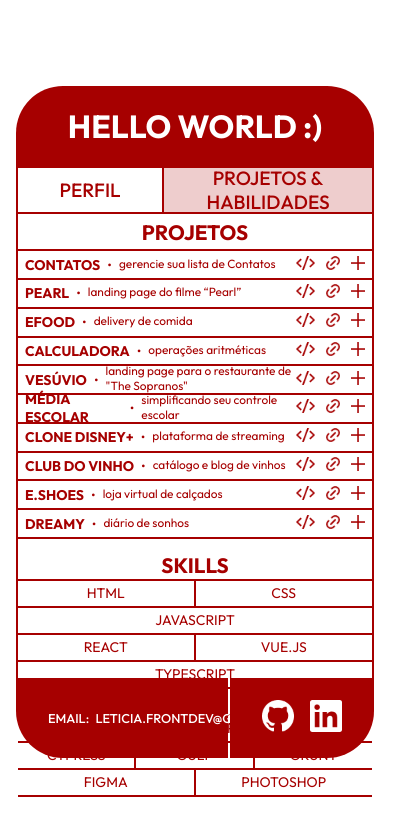
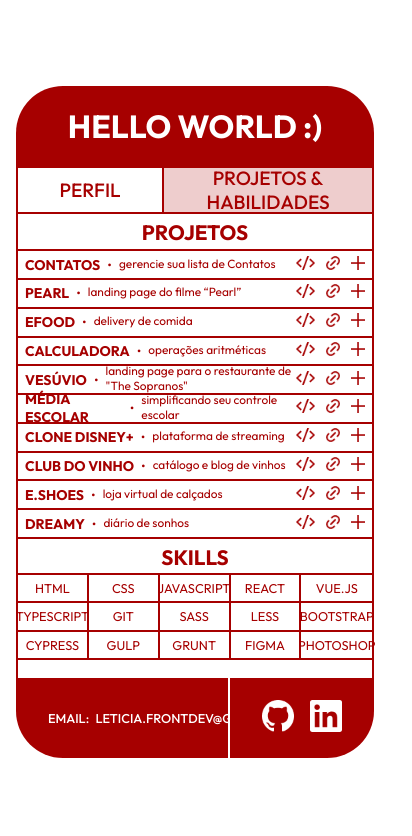
Before and after one commit to l3l3z1nh4/portfolio, a React (Vite) app: page / in a window 390 px wide. Shown: the top 836 px of the page, 412 px wide, since content can reach past the window. Built offline with nearby package versions, Linux system fonts and the light colour scheme.

Commit message:
responsividade section projetos/skills

```diff
--- a/src/components/ConteudoProjetos/ConteudoProjeto.tsx
+++ b/src/components/ConteudoProjetos/ConteudoProjeto.tsx
@@ -321,37 +321,21 @@
       <ContainerSkills>
         <h1>Skills</h1>
         <ul className="skills-grid">
-          <div>
           <li className="br">HTML</li>
           <li>CSS</li>
-          </div>
-          <div>
           <li>JavaScript</li>
-          </div>
-          <div>
           <li className="br">react</li>
           <li>vue.js</li>
-          </div>
-          <div>
           <li>typescript</li>
-          </div>
-          <div>
           <li className="br">git</li>
           <li className="br">Sass</li>
           <li>less</li>
-          </div>
-          <div>
           <li>bootstrap</li>
-          </div>
-          <div>
           <li className="br">cypress</li>
           <li className="br">gulp</li>
           <li>grunt</li>
-          </div>
-          <div>
           <li className="br">figma</li>
           <li>photoshop</li>
-          </div>
         </ul>
       </ContainerSkills>
     </ProjetosStyled>
--- a/src/components/ConteudoProjetos/styles.ts
+++ b/src/components/ConteudoProjetos/styles.ts
@@ -24,7 +24,7 @@
 `
 
 export const ContainerProjetos = styled.div`
-  width: 70%;
+  width: 75%;
   border-right: 2px solid ${cores.vermelho};
   height: 100%;
 
@@ -100,42 +100,60 @@
 `
 
 export const ContainerSkills = styled.div`
-  width: 30%;
+  width: 25%;
   height: 100%;
 
   ${breakpoint.mobile} {
     width: 100%;
 
-
     h1 {
       padding-top: 4px;
-      padding-bottom: 6px;
+      padding-bottom: 16px;
     }
   }
 
-  ul {
-    width: 100%;
+  ul.skills-grid {
+    display: flex;
+    flex-wrap: wrap;
 
-    div {
+
+    ${breakpoint.desktop} {
+      height: 100%;
+      width: 100%;
+      flex-direction: column;
+    }
+
+    ${breakpoint.mobile} {
+      height: 68%;
+      width: 111.2%;
+    }
+
+    > li {
+
       display: flex;
       justify-content: center;
       align-items: center;
       border-bottom: 2px solid ${cores.vermelho};
-      width: 100%;
-      .br {
+      font-size: 0.8em;
+      border-right: 2px solid ${cores.vermelho};
+
+      ${breakpoint.desktop} {
+        width: 100%;
+        height: 5.94%;
+        &:nth-of-type(1n) {
+          border-right: none;
+        }
+        font-size: 0.8em;
+
+      }
+
+      ${breakpoint.mobile} {
+        width: 18%;
         border-right: 2px solid ${cores.vermelho};
-      }
-    }
 
-    li {
-      display: flex;
-      justify-content: center;
-      align-items: center;
-      font-size: 14px;
-      width: 100%;
-      height: 39px;
-      ${breakpoint.mobile} {
-        height: 25px;
+        &:nth-of-type(5n) {
+          border-right: none;
+        }
       }
     }
   }
--- a/src/styles/breakpoints.ts
+++ b/src/styles/breakpoints.ts
@@ -1,7 +1,9 @@
 const size = {
   mobile: '784px',
+  desktop: '785px'
 };
 
 export const breakpoint = {
   mobile: `@media (max-width: ${size.mobile})`,
+  desktop: `@media (min-width: ${size.desktop})`,
 };
```
Lines whose indentation alone changed are shown as unchanged.
